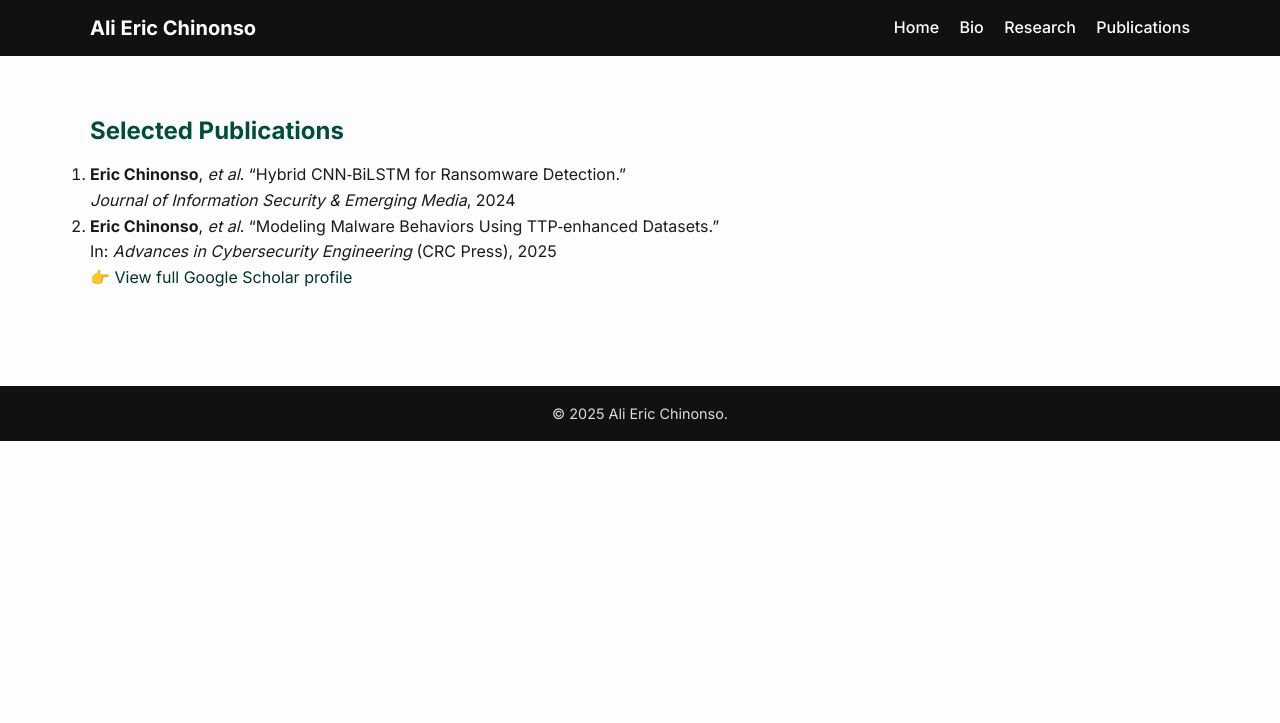
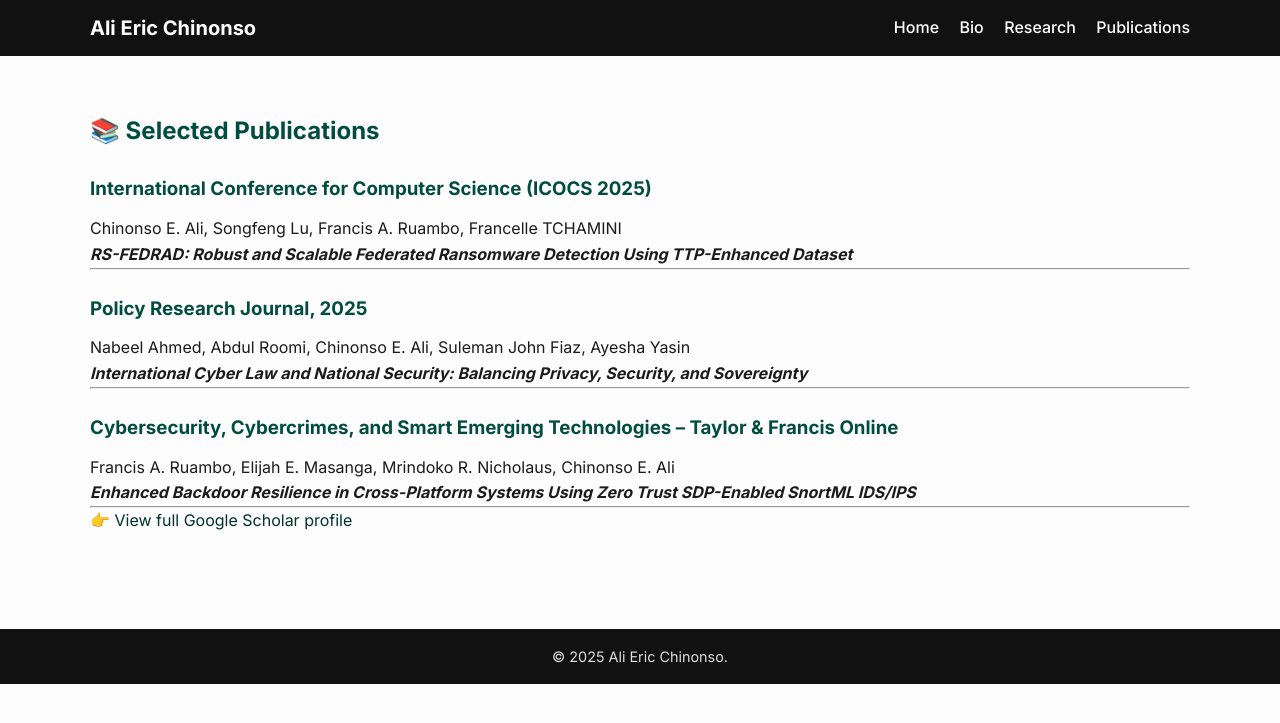
Before and after one commit to EmpireNetwork123/EmpireNetwork123.github.io, a Jekyll site: the page built from publications.md, in a window 1280 px wide. Shown: the top 723 px of the page. Built offline with Jekyll 4.4.1, drawn with Linux system fonts in a browser that asks for light colours.

Commit message:
Update publications.md

```diff
--- a/publications.md
+++ b/publications.md
@@ -4,12 +4,24 @@ title: "Publications"
 permalink: /publications/
 ---
 
-## Selected Publications
+## 📚 Selected Publications
 
-1. **Eric Chinonso**, *et&nbsp;al.* “Hybrid CNN‑BiLSTM for Ransomware Detection.”
-   _Journal of Information Security & Emerging Media_, 2024
+### International Conference for Computer Science (ICOCS 2025)
+Chinonso E. Ali, Songfeng Lu, Francis A. Ruambo, Francelle TCHAMINI
+_**RS-FEDRAD: Robust and Scalable Federated Ransomware Detection Using TTP-Enhanced Dataset**_
 
-2. **Eric Chinonso**, *et&nbsp;al.* “Modeling Malware Behaviors Using TTP‑enhanced Datasets.”
-   In: _Advances in Cybersecurity Engineering_ (CRC Press), 2025
+---
+
+### Policy Research Journal, 2025
+Nabeel Ahmed, Abdul Roomi, Chinonso E. Ali, Suleman John Fiaz, Ayesha Yasin
+_**International Cyber Law and National Security: Balancing Privacy, Security, and Sovereignty**_
+
+---
+
+### Cybersecurity, Cybercrimes, and Smart Emerging Technologies – Taylor & Francis Online
+Francis A. Ruambo, Elijah E. Masanga, Mrindoko R. Nicholaus, Chinonso E. Ali
+_**Enhanced Backdoor Resilience in Cross-Platform Systems Using Zero Trust SDP-Enabled SnortML IDS/IPS**_
+
+---
 
 👉 [View full Google Scholar profile](https://scholar.google.com/citations?user=88vHMEMAAAAJ)
```
